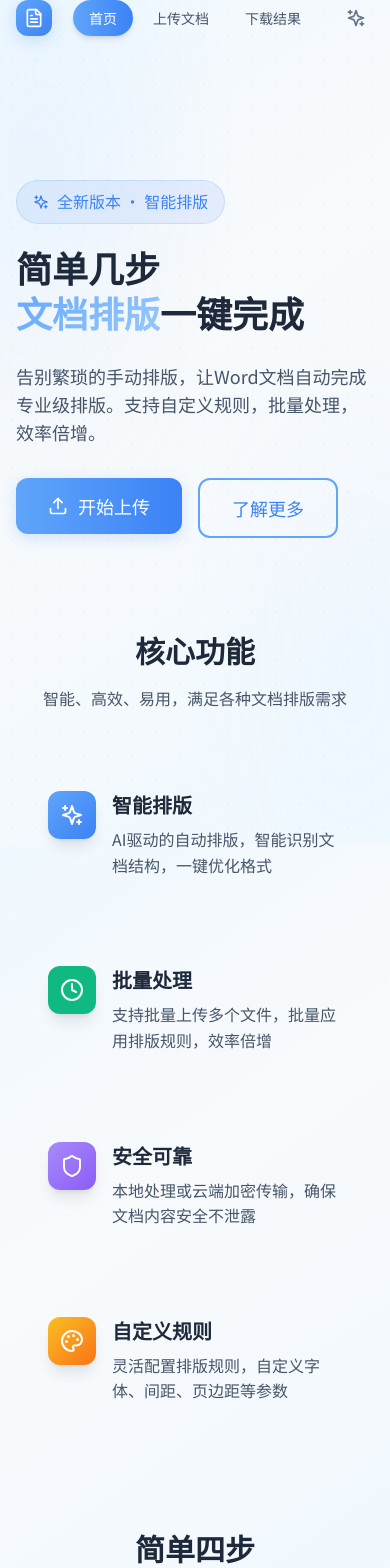
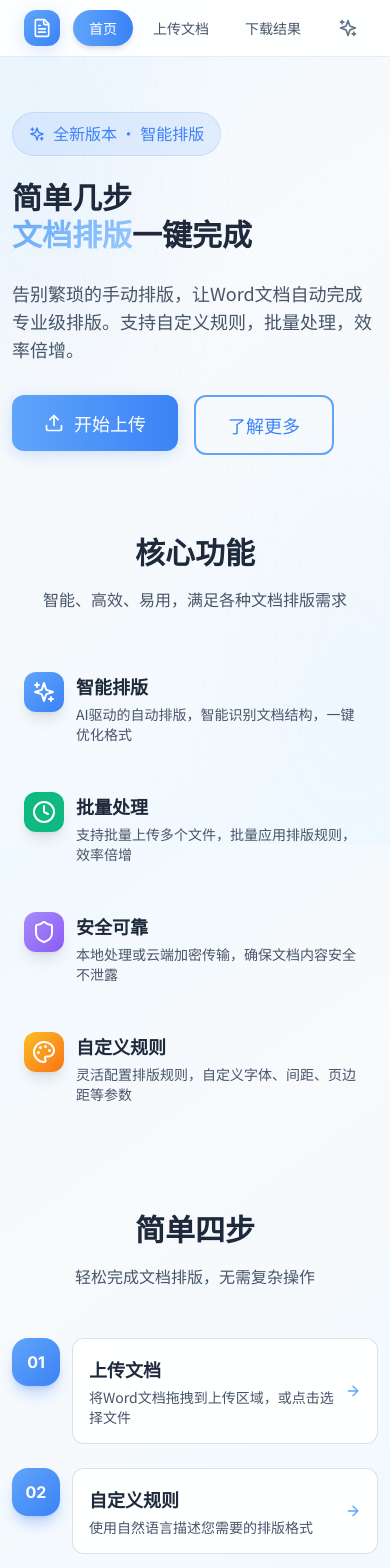
Before and after one commit to EDMOK/Word-typesetting-assistant, a React (Vite) app in the folder frontend/: page / in a window 390 px wide. Shown: the top 1568 px of the page. Built offline with nearby package versions, Linux system fonts and the light colour scheme; no server answers.

Commit message:
style: update frontend components styling and layout

```diff
--- a/frontend/src/components/Card.tsx
+++ b/frontend/src/components/Card.tsx
@@ -20,9 +20,9 @@ const Card: React.FC<CardProps> = ({
 }) => {
   const paddings = {
     none: '',
-    sm: 'p-4',
-    md: 'p-6',
-    lg: 'p-8',
+    sm: 'p-3 sm:p-4',
+    md: 'p-4 sm:p-6',
+    lg: 'p-4 sm:p-6 md:p-8',
   }
 
   const cardStyles = clsx(
--- a/frontend/src/components/Layout.tsx
+++ b/frontend/src/components/Layout.tsx
@@ -14,7 +14,7 @@ const Layout: React.FC = () => {
       <Header />
 
       {/* Main Content */}
-      <main className="pt-24 px-4 sm:px-6 lg:px-8 pb-16">
+      <main className="pt-20 sm:pt-24 px-3 sm:px-6 lg:px-8 pb-12 sm:pb-16">
         <Outlet />
       </main>
 
--- a/frontend/src/index.css
+++ b/frontend/src/index.css
@@ -260,6 +260,40 @@ body::before {
   font-weight: 500;
 }
 
+/* Navigation Container - Fixed header for mobile compatibility */
+.nav-container {
+  position: fixed;
+  top: 0;
+  left: 0;
+  right: 0;
+  z-index: 50;
+  background: rgba(255, 255, 255, 0.85);
+  backdrop-filter: blur(12px);
+  border-bottom: 1px solid rgba(148, 163, 184, 0.2);
+}
+
+.dark .nav-container {
+  background: rgba(15, 23, 42, 0.85);
+  border-bottom: 1px solid rgba(71, 85, 105, 0.3);
+}
+
+.nav-pill {
+  max-width: 1280px;
+  margin: 0 auto;
+  height: 64px;
+}
+
+/* Mobile navigation adjustments */
+@media (max-width: 640px) {
+  .nav-pill {
+    height: 56px;
+  }
+
+  .nav-container {
+    padding: 0 8px;
+  }
+}
+
 .badge-primary {
   background: rgba(59,130,246,0.1);
   color: #3B82F6;
--- a/frontend/src/pages/DownloadPage.tsx
+++ b/frontend/src/pages/DownloadPage.tsx
@@ -270,20 +270,20 @@ const DownloadPage: React.FC = () => {
       {!allDownloaded && downloadItems.length > 0 && (
         <BlurFade delay={0.1} inView>
           <Card className="mb-6 bg-gradient-to-r from-primary-400 to-primary-500 text-white">
-            <div className="flex items-center justify-between">
+            <div className="flex flex-col sm:flex-row sm:items-center sm:justify-between gap-4">
               <div>
-                <h2 className="text-xl font-semibold mb-2">
+                <h2 className="text-lg sm:text-xl font-semibold mb-1 sm:mb-2">
                   一键下载全部文件
                 </h2>
-                <p className="text-primary-100">
+                <p className="text-primary-100 text-sm">
                   共 {downloadItems.length} 个文件，{downloadedCount} 个已下载
                 </p>
               </div>
               <button
                 onClick={handleDownloadAll}
-                className="inline-flex items-center justify-center font-semibold rounded-xl px-8 py-3.5 text-lg gap-2 bg-white text-primary-500 shadow-lg hover:shadow-xl hover:scale-105 transition-all duration-300"
+                className="inline-flex items-center justify-center font-semibold rounded-xl px-6 py-2.5 sm:px-8 sm:py-3.5 text-base sm:text-lg gap-2 bg-white text-primary-500 shadow-lg hover:shadow-xl hover:scale-105 transition-all duration-300 whitespace-nowrap"
               >
-                <Download className="w-5 h-5" />
+                <Download className="w-4 h-4 sm:w-5 sm:h-5" />
                 下载全部
               </button>
             </div>
@@ -332,9 +332,9 @@ const DownloadPage: React.FC = () => {
                 key={item.id}
                 className="p-4 rounded-xl border border-slate-200 dark:border-slate-700"
               >
-                <div className="flex items-center gap-4">
-                  <div className="w-12 h-12 rounded-xl bg-gradient-to-br from-primary-100 to-primary-200 dark:from-primary-900/30 dark:to-primary-800/30 flex items-center justify-center flex-shrink-0">
-                    <FileText className="w-6 h-6 text-primary-500" />
+                <div className="flex items-start gap-3 sm:items-center">
+                  <div className="w-10 h-10 sm:w-12 sm:h-12 rounded-xl bg-gradient-to-br from-primary-100 to-primary-200 dark:from-primary-900/30 dark:to-primary-800/30 flex items-center justify-center flex-shrink-0">
+                    <FileText className="w-5 h-5 sm:w-6 sm:h-6 text-primary-500" />
                   </div>
                   <div className="flex-1 min-w-0">
                     <div className="flex items-center gap-2 mb-1">
@@ -349,27 +349,27 @@ const DownloadPage: React.FC = () => {
                       原始: {item.originalName}
                     </p>
                   </div>
-                  <div className="flex items-center gap-2">
+                  <div className="flex items-center gap-1 sm:gap-2">
                     <button
                       onClick={() => handleCopyLink(item)}
-                      className="p-2 rounded-lg text-slate-400 hover:text-primary-500 hover:bg-primary-50 dark:hover:bg-primary-900/20 transition-colors"
+                      className="p-1.5 sm:p-2 rounded-lg text-slate-400 hover:text-primary-500 hover:bg-primary-50 dark:hover:bg-primary-900/20 transition-colors"
                       title="复制链接"
                     >
-                      <Copy className="w-5 h-5" />
+                      <Copy className="w-4 h-4 sm:w-5 sm:h-5" />
                     </button>
                     <a
                       href={item.downloadUrl}
                       target="_blank"
                       rel="noopener noreferrer"
-                      className="p-2 rounded-lg text-slate-400 hover:text-primary-500 hover:bg-primary-50 dark:hover:bg-primary-900/20 transition-colors"
+                      className="p-1.5 sm:p-2 rounded-lg text-slate-400 hover:text-primary-500 hover:bg-primary-50 dark:hover:bg-primary-900/20 transition-colors"
                       title="新窗口打开"
                     >
-                      <ExternalLink className="w-5 h-5" />
+                      <ExternalLink className="w-4 h-4 sm:w-5 sm:h-5" />
                     </a>
                     <button
                       onClick={() => handleDownload(item)}
                       disabled={item.status === 'downloading'}
-                      className={`p-2 rounded-lg transition-colors ${
+                      className={`p-1.5 sm:p-2 rounded-lg transition-colors ${
                         item.status === 'downloaded'
                           ? 'text-success'
                           : 'text-slate-400 hover:text-primary-500 hover:bg-primary-50 dark:hover:bg-primary-900/20'
@@ -377,23 +377,23 @@ const DownloadPage: React.FC = () => {
                       title="下载"
                     >
                       {item.status === 'downloading' ? (
-                        <Loader2 className="w-5 h-5 animate-spin" />
+                        <Loader2 className="w-4 h-4 sm:w-5 sm:h-5 animate-spin" />
                       ) : item.status === 'downloaded' ? (
-                        <CheckCircle className="w-5 h-5" />
+                        <CheckCircle className="w-4 h-4 sm:w-5 sm:h-5" />
                       ) : (
-                        <Download className="w-5 h-5" />
+                        <Download className="w-4 h-4 sm:w-5 sm:h-5" />
                       )}
                     </button>
                     <button
                       onClick={() => handleDelete(item)}
                       disabled={item.deleting}
-                      className="p-2 rounded-lg text-slate-400 hover:text-red-500 hover:bg-red-50 dark:hover:bg-red-900/20 transition-colors disabled:opacity-50 disabled:cursor-not-allowed"
+                      className="p-1.5 sm:p-2 rounded-lg text-slate-400 hover:text-red-500 hover:bg-red-50 dark:hover:bg-red-900/20 transition-colors disabled:opacity-50 disabled:cursor-not-allowed"
                       title="删除"
                     >
                       {item.deleting ? (
-                        <Loader2 className="w-5 h-5 animate-spin" />
+                        <Loader2 className="w-4 h-4 sm:w-5 sm:h-5 animate-spin" />
                       ) : (
-                        <Trash2 className="w-5 h-5" />
+                        <Trash2 className="w-4 h-4 sm:w-5 sm:h-5" />
                       )}
                     </button>
                   </div>
@@ -406,7 +406,7 @@ const DownloadPage: React.FC = () => {
 
       {/* Actions */}
       <BlurFade delay={0.3} inView>
-        <div className="mt-8 flex justify-center gap-4">
+        <div className="mt-6 sm:mt-8 flex flex-col sm:flex-row justify-center gap-3 sm:gap-4">
           <Button
             variant="outline"
             size="lg"
--- a/frontend/src/pages/HomePage.tsx
+++ b/frontend/src/pages/HomePage.tsx
@@ -64,7 +64,7 @@ const HomePage: React.FC = () => {
   return (
     <div className="max-w-6xl mx-auto">
       {/* Hero Section */}
-      <section className="py-12 lg:py-24">
+      <section className="py-8 lg:py-24">
         <div className="relative">
           {/* Decorative Elements */}
           <div className="absolute -top-20 -right-20 w-64 h-64 hidden lg:block">
@@ -82,7 +82,7 @@ const HomePage: React.FC = () => {
 
             {/* Main Title */}
             <BlurFade delay={0.2} inView>
-              <h1 className="text-4xl sm:text-5xl lg:text-6xl font-display font-bold text-slate-800 dark:text-white leading-tight mb-6">
+              <h1 className="text-3xl sm:text-5xl lg:text-6xl font-display font-bold text-slate-800 dark:text-white leading-tight mb-6">
                 <TextAnimate type="word" variant="slideUp" staggerDelay={0.08}>
                   简单几步
                 </TextAnimate>
@@ -135,16 +135,16 @@ const HomePage: React.FC = () => {
         <div className="grid grid-cols-1 md:grid-cols-2 gap-6">
           {features.map((feature, index) => (
             <BlurFade key={feature.title} delay={0.1 * (index + 1)} inView>
-              <Card className="h-full" hover>
-                <div className="flex gap-4">
-                  <div className={`w-12 h-12 rounded-xl bg-gradient-to-br ${feature.gradient} flex items-center justify-center text-white shadow-lg flex-shrink-0`}>
+              <Card className="h-full" hover padding="sm" >
+                <div className="flex gap-3 sm:gap-4">
+                  <div className={`w-10 h-10 sm:w-12 sm:h-12 rounded-xl bg-gradient-to-br ${feature.gradient} flex items-center justify-center text-white shadow-lg flex-shrink-0`}>
                     {feature.icon}
                   </div>
                   <div>
-                    <h3 className="text-xl font-semibold text-slate-800 dark:text-white mb-2">
+                    <h3 className="text-lg sm:text-xl font-semibold text-slate-800 dark:text-white mb-1 sm:mb-2">
                       {feature.title}
                     </h3>
-                    <p className="text-slate-600 dark:text-slate-300">
+                    <p className="text-slate-600 dark:text-slate-300 text-sm sm:text-base">
                       {feature.description}
                     </p>
                   </div>
@@ -175,21 +175,21 @@ const HomePage: React.FC = () => {
           <div className="space-y-6">
             {steps.map((step, index) => (
               <BlurFade key={step.number} delay={0.1 * (index + 1)} inView>
-                <div className="flex items-start gap-6">
-                  <div className="w-16 h-16 rounded-2xl bg-gradient-to-br from-primary-400 to-primary-500 text-white flex items-center justify-center font-display font-bold text-lg shadow-lg shadow-primary-500/30 flex-shrink-0 z-10">
+                <div className="flex items-start gap-3 sm:gap-6">
+                  <div className="w-12 h-12 sm:w-16 sm:h-16 rounded-2xl bg-gradient-to-br from-primary-400 to-primary-500 text-white flex items-center justify-center font-display font-bold text-base sm:text-lg shadow-lg shadow-primary-500/30 flex-shrink-0 z-10">
                     {step.number}
                   </div>
                   <Card className="flex-1 bg-white/90 dark:bg-slate-800/90 backdrop-blur-sm border border-slate-300/70 dark:border-slate-600/70" hover>
-                    <div className="flex items-center justify-between">
+                    <div className="flex items-center justify-between gap-2">
                       <div>
-                        <h3 className="text-xl font-semibold text-slate-800 dark:text-white mb-1">
+                        <h3 className="text-lg sm:text-xl font-semibold text-slate-800 dark:text-white mb-1">
                           {step.title}
                         </h3>
-                        <p className="text-slate-600 dark:text-slate-300">
+                        <p className="text-slate-600 dark:text-slate-300 text-sm sm:text-base">
                           {step.description}
                         </p>
                       </div>
-                      <ArrowRight className="w-5 h-5 text-primary-400" />
+                      <ArrowRight className="w-4 h-4 sm:w-5 sm:h-5 text-primary-400 flex-shrink-0" />
                     </div>
                   </Card>
                 </div>
@@ -202,16 +202,16 @@ const HomePage: React.FC = () => {
       {/* CTA Section */}
       <section className="py-12">
         <BlurFade delay={0.2} inView>
-          <Card className="bg-gradient-to-r from-primary-400 to-primary-500 text-white text-center py-12">
-            <h2 className="text-3xl sm:text-4xl font-display font-bold mb-4">
+          <Card className="bg-gradient-to-r from-primary-400 to-primary-500 text-white text-center py-8 sm:py-12">
+            <h2 className="text-2xl sm:text-3xl lg:text-4xl font-display font-bold mb-3 sm:mb-4">
               立即体验智能排版
             </h2>
-            <p className="text-primary-100 mb-8 max-w-xl mx-auto">
+            <p className="text-primary-100 mb-6 sm:mb-8 max-w-xl mx-auto text-sm sm:text-base">
               上传你的Word文档，选择或自定义排版规则，让排版变得简单高效
             </p>
             <Link to="/upload">
-              <button className="inline-flex items-center justify-center font-semibold rounded-xl px-8 py-3.5 text-lg gap-2 bg-white text-primary-500 shadow-lg hover:shadow-xl hover:scale-105 transition-all duration-300">
-                <Upload className="w-5 h-5" />
+              <button className="inline-flex items-center justify-center font-semibold rounded-xl px-6 py-2.5 sm:px-8 sm:py-3.5 text-base sm:text-lg gap-2 bg-white text-primary-500 shadow-lg hover:shadow-xl hover:scale-105 transition-all duration-300">
+                <Upload className="w-4 h-4 sm:w-5 sm:h-5" />
                 开始上传文档
               </button>
             </Link>
--- a/frontend/src/pages/UploadPage.tsx
+++ b/frontend/src/pages/UploadPage.tsx
@@ -363,7 +363,7 @@ const UploadPage: React.FC = () => {
             onDragLeave={handleDragLeave}
             onDrop={handleDrop}
             className={clsx(
-              'border-2 border-dashed rounded-xl p-8 text-center transition-all duration-300',
+              'border-2 border-dashed rounded-xl p-4 sm:p-6 md:p-8 text-center transition-all duration-300',
               isDragging
                 ? 'border-primary-400 bg-primary-50 dark:bg-primary-900/20'
                 : 'border-slate-300 dark:border-slate-600 hover:border-primary-300'
@@ -463,7 +463,7 @@ const UploadPage: React.FC = () => {
 - 行距设置为1.5倍
 - 页边距上下2.54cm，左右3.17cm
 - 一级标题用黑体三号，二级标题用黑体四号"
-                className="w-full h-48 p-4 rounded-xl border border-slate-300 dark:border-slate-600 bg-white dark:bg-slate-800 text-slate-800 dark:text-white placeholder:text-slate-400 resize-none focus:outline-none focus:ring-2 focus:ring-primary-500 focus:border-transparent"
+                className="w-full h-32 sm:h-40 md:h-48 p-3 sm:p-4 rounded-xl border border-slate-300 dark:border-slate-600 bg-white dark:bg-slate-800 text-slate-800 dark:text-white placeholder:text-slate-400 resize-none focus:outline-none focus:ring-2 focus:ring-primary-500 focus:border-transparent"
               />
 
               <div className="flex items-center justify-between text-sm text-slate-500">
@@ -627,7 +627,7 @@ const UploadPage: React.FC = () => {
 
       {/* Action Buttons */}
       <BlurFade delay={0.3} inView>
-        <div className="flex justify-center gap-4">
+        <div className="flex flex-col sm:flex-row justify-center gap-3 sm:gap-4">
           <Button
             variant="outline"
             size="lg"
```
